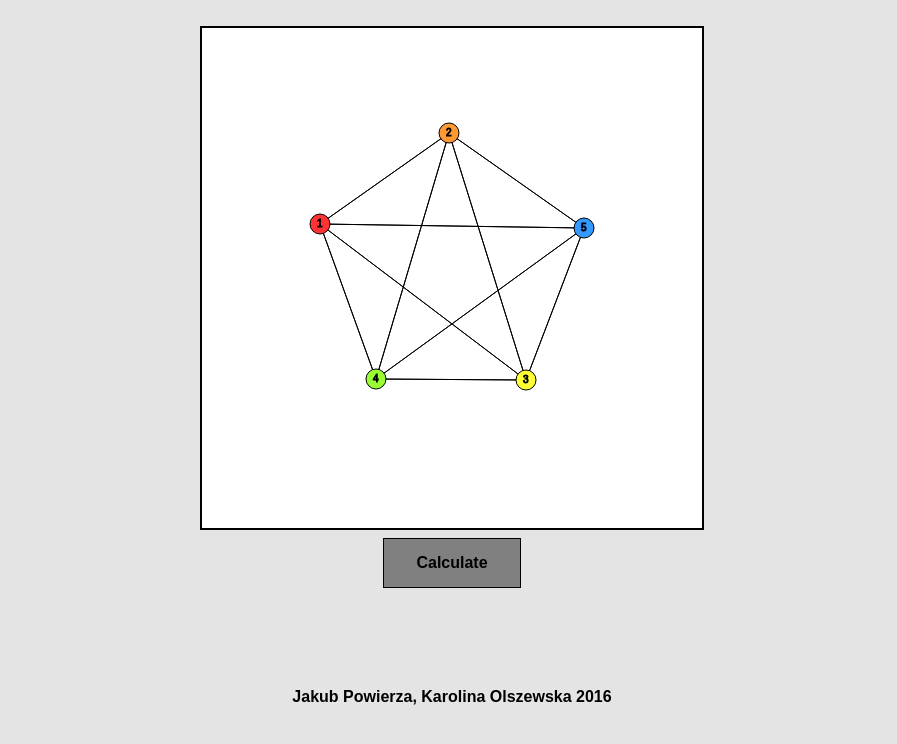
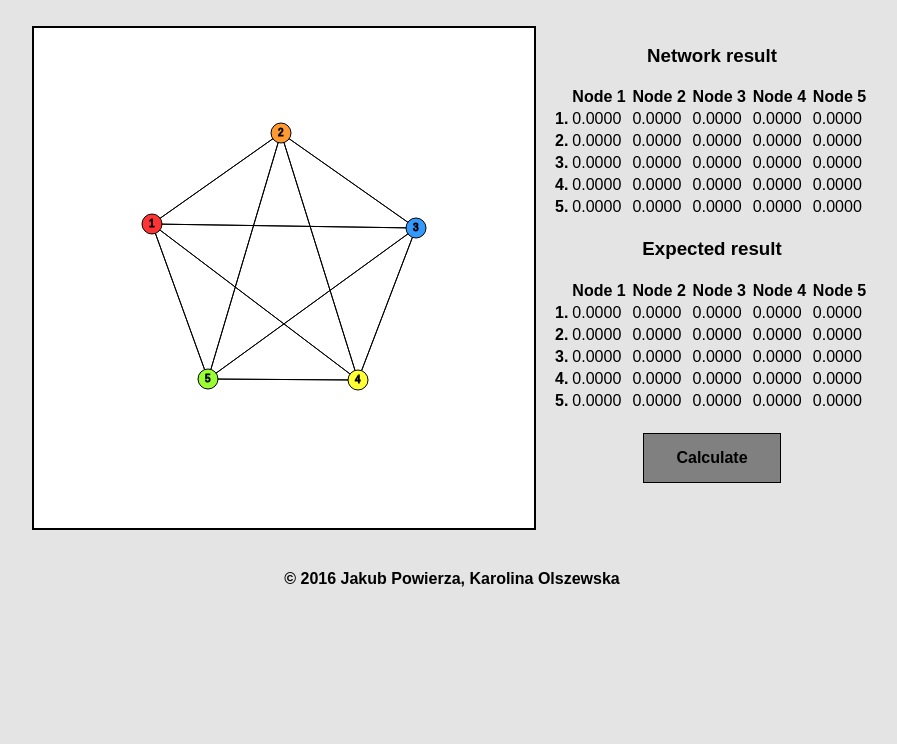
Before and after one commit to jpowie01/TSP-NN-UI, a plain HTML site: page index.html in a window 1280 px wide. Shown: the part 196-940 px from the top of the page, without its empty margins (188-1085 px from the left). After the commit the page ends 828 px from the top, so only its background shows below. Drawn offline with Linux system fonts and the light colour scheme.

Commit message:
Add tables

```diff
--- a/css/style.css
+++ b/css/style.css
@@ -3,33 +3,47 @@ body {
     padding: 20px;
 }
 
+* {
+	font-family: Arial;
+}
+
 h1 {
-	font-family: Arial;
 	text-align: center;
 	font-size: 50px;
 }
 
 h2 {
-	font-family: Arial;
 	text-align: center;
 	font-size: 35px;
 }
 
+h3 {
+	text-align: center;
+}
+
 footer {
-	font-family: Arial;
+	padding-top: 20px;
 	display: block;
 	font-weight: bold;
 	text-align: center;
+	clear: both;
+}
+
+#bodyContainer {
+	width: 840px;
+	margin: 0 auto;
 }
 
 #canvasContainer {
 	text-align: center;
-	margin-bottom: 100px;
+	float: left;
 }
 
 #canvas {
     border: 2px solid black;
 	background-color: white;
+	width: 500px;
+	height: 500px;
 }
 
 #calculateButton {
@@ -40,9 +54,19 @@ footer {
 	display: block;
 	font-weight: bold;
 	text-align: center;
-	margin: 4px 2px;
+	margin: 20px 2px;
 	font-size: 16px;
 	cursor: pointer;
 	margin-left: auto;
 	margin-right: auto;
 }
+
+#informationContainer {
+	width: 320px;
+	float: right;
+	display: block;
+}
+
+table {
+	margin: 0 auto;
+}
--- a/index.html
+++ b/index.html
@@ -8,16 +8,24 @@
 
 <body>
 	<div id="page">
-		<div id="header">
+		<header>
 			<h1>Travelling salesman problem</h1>
 			<h2>Solving TSP using neural network</h2>
-		</div>
-		<div id="canvasContainer">
-			<canvas id="canvas" width="500" height="500"></canvas>
-			<button id="calculateButton" onclick="calculate()" type="button">Calculate</button>
+		</header>
+		<div id="bodyContainer">
+			<div id="canvasContainer">
+				<canvas id="canvas" width="500" height="500"></canvas>
+			</div>
+			<div id="informationContainer">
+				<h3>Network result</h3>
+				<div id="networkResultContainer"></div>
+				<h3>Expected result</h3>
+				<div id="expectedResultContainer"></div>
+				<button id="calculateButton" onclick="calculate()" type="button">Calculate</button>
+			</div>
 		</div>
 		<footer>
-			<p> Jakub Powierza, Karolina Olszewska 2016 </p>
+			<p>&copy; 2016 Jakub Powierza, Karolina Olszewska</p>
 		</footer>
 	</div>
 	<script type="text/javascript" src="js/circles.js"></script>
--- a/js/circles.js
+++ b/js/circles.js
@@ -10,8 +10,12 @@ var startY;
 var isDown = false;
 var dragTarget;
 
-var circles = [];
-circles.push({
+var graph_net_order = [];
+var graph_expected_order = [];
+var empty = [[0,0,0,0,0], [0,0,0,0,0], [0,0,0,0,0], [0,0,0,0,0], [0,0,0,0,0]];
+
+var circles = [
+    {
         "x": 118,
         "y": 196,
         "r": 10,
@@ -21,8 +25,7 @@ circles.push({
             "g": 51,
             "b": 51
         }
-});
-circles.push({
+    }, {
         "x": 247,
         "y": 105,
         "r": 10,
@@ -32,44 +35,75 @@ circles.push({
             "g": 153,
             "b": 51
         }
-});
-circles.push({
+    }, {
+        "x": 382,
+        "y": 200,
+        "r": 10,
+        "id": 3,
+        "color": {
+            "r": 51,
+            "g": 153,
+            "b": 255
+        }
+    }, {
         "x": 324,
         "y": 352,
         "r": 10,
-	"id": 3,
+        "id": 4,
         "color": {
             "r": 255,
             "g": 255,
             "b": 51
         }
-});
-circles.push({
+    }, {
         "x": 174,
         "y": 351,
         "r": 10,
-	"id": 4,
+        "id": 5,
         "color": {
             "r": 153,
             "g": 255,
             "b": 51
         }
-});
-circles.push({
-    "x": 382,
-    "y": 200,
-    "r": 10,
-	"id": 5,
-    "color": {
-        "r": 51,
-        "g": 153,
-        "b": 255
     }
-});
+];
 
-graph_net_order = [];
-graph_expected_order = [];
-draw();
+function createTableForData(container, data, order, color) {
+    var table = document.createElement('table');
+
+    if (container.firstChild) {
+        container.removeChild(container.firstChild);
+    }
+
+    var header = document.createElement('tr');
+    header.appendChild(document.createElement('td'));
+    for (var x = 0; x < 5; x++) {
+        header.appendChild(document.createElement('td'));
+        header.cells[x+1].appendChild(document.createTextNode('Node ' + (x+1).toString()));
+        header.cells[x+1].style.fontWeight = 900;
+        header.cells[x+1].style.width = '75px';
+    }
+    table.appendChild(header);
+
+    for (var y = 0; y < 5; y++) {
+        var tr = document.createElement('tr');
+
+        tr.appendChild(document.createElement('td'));
+        tr.cells[0].appendChild(document.createTextNode((y+1).toString() + '.'));
+        tr.cells[0].style.fontWeight = 900;
+        for (var x = 0; x < 5; x++) {
+            tr.appendChild(document.createElement('td'));
+            tr.cells[x+1].appendChild(document.createTextNode(data[x][y].toFixed(4)));
+            if (order[y] == x+1) {
+                tr.cells[x+1].style.color = color;
+            }
+        }
+
+        table.appendChild(tr);
+    }
+
+    container.appendChild(table);
+}
 
 function draw() {
 
@@ -191,7 +225,6 @@ function handleMouseMove(e) {
     startY = mouseY;
     dragTarget.x += dx;
     dragTarget.y += dy;
-    //draw();
     calculate();
 }
 
@@ -224,10 +257,15 @@ function calculate() {
         url: "http://localhost:5000/tsp/",
         data: JSON.stringify(graph),
         success: function (data) {
-            //console.log(data);
             graph_net_order = JSON.parse(JSON.stringify(data.net_order));
             graph_expected_order = JSON.parse(JSON.stringify(data.expected_order));
+            createTableForData(document.getElementById('networkResultContainer'), data.net, graph_net_order, 'red');
+            createTableForData(document.getElementById('expectedResultContainer'), data.expected, graph_expected_order, 'blue');
             draw();
         }
     });
 }
+
+draw();
+createTableForData(document.getElementById('networkResultContainer'), empty, graph_net_order, 'red');
+createTableForData(document.getElementById('expectedResultContainer'), empty, graph_expected_order, 'blue');
```
Lines whose indentation alone changed are shown as unchanged.
